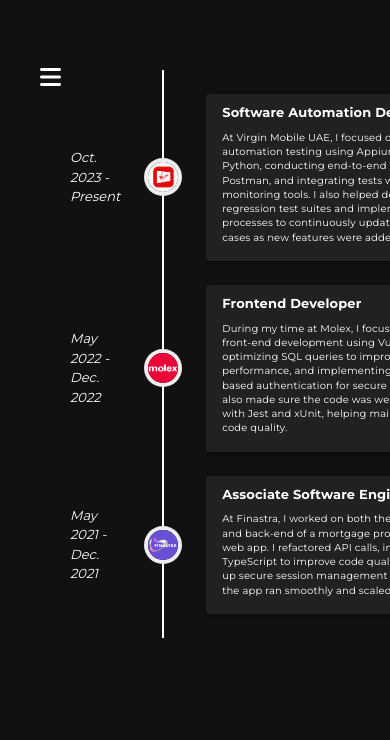
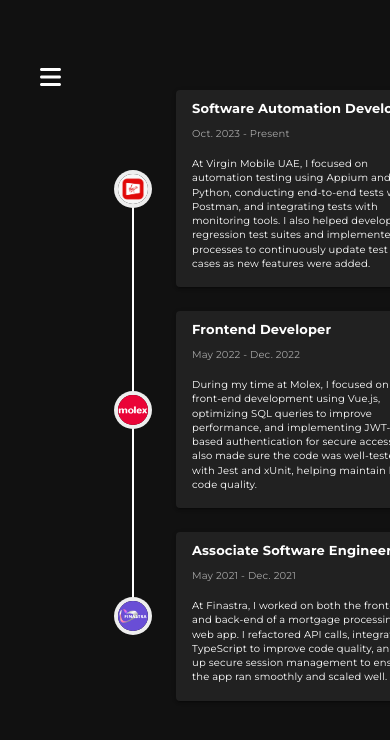
Before and after one commit to mkhan884/portfolio, a Vue app in the folder portfolio/: page /experience in a window 390 px wide. Shown: the top 740 px of the page. Built offline with nearby package versions, Linux system fonts and the light colour scheme.

Commit message:
Truncating line, adding subtitle in experience for mobile

```diff
--- a/portfolio/src/views/Experience.vue
+++ b/portfolio/src/views/Experience.vue
@@ -1,11 +1,11 @@
 <template>
     <div class="timeline-container">
     <div class="timeline">
-      <v-timeline line-color="white" side="end">
+      <v-timeline line-color="white" side="end" truncate-line="both">
         <v-timeline-item
           v-for="item in experiences"
         >
-          <template v-slot:opposite>
+          <template v-slot:opposite v-if=!isMobile>
             <span style="color: white; font-style: italic;" class="">{{ item.date }}</span>
           </template>
           <template v-slot:icon>
@@ -15,6 +15,9 @@
             <v-card-title style="font-size: medium; font-weight: bold;">
               {{ item.title }}
             </v-card-title>
+            <v-card-subtitle v-if=isMobile>
+              {{ item.date }}
+            </v-card-subtitle>
             <v-card-text style="font-size: small;">
               {{ item.description }}
             </v-card-text>
@@ -61,6 +64,14 @@
 
         ]
       }
+    },
+    computed: {
+      isMobile (){
+        if(window.innerWidth > 768){
+          return false
+        }
+        return true
+      }
     }
   };
   </script>
@@ -78,7 +89,7 @@
     width: 100%;
     height: 100vh;
     overflow-y: auto;
-    padding: 10px;
+    padding: 30px;
     font-size: small;
     /* background-color: antiquewhite; */
   }
@@ -97,6 +108,10 @@
     font-size: small !important;
   }
 
+  .v-card-subtitle {
+    font-size: x-small !important;
+  }
+
   .v-card-text {
     font-size: x-small !important;
   }
```
